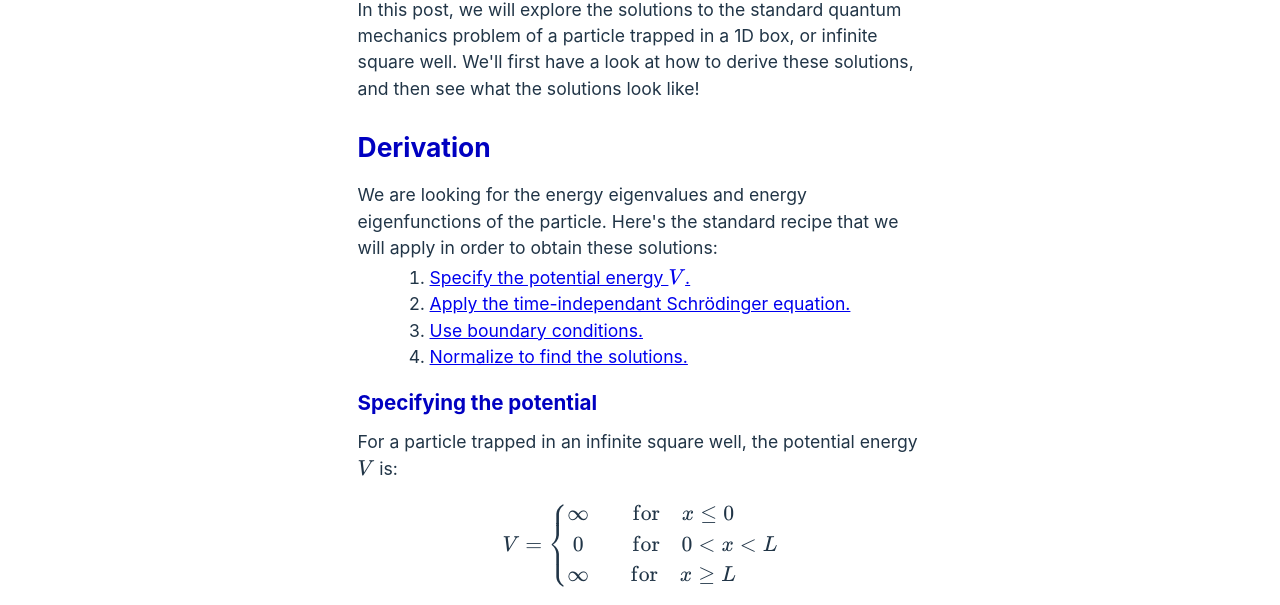
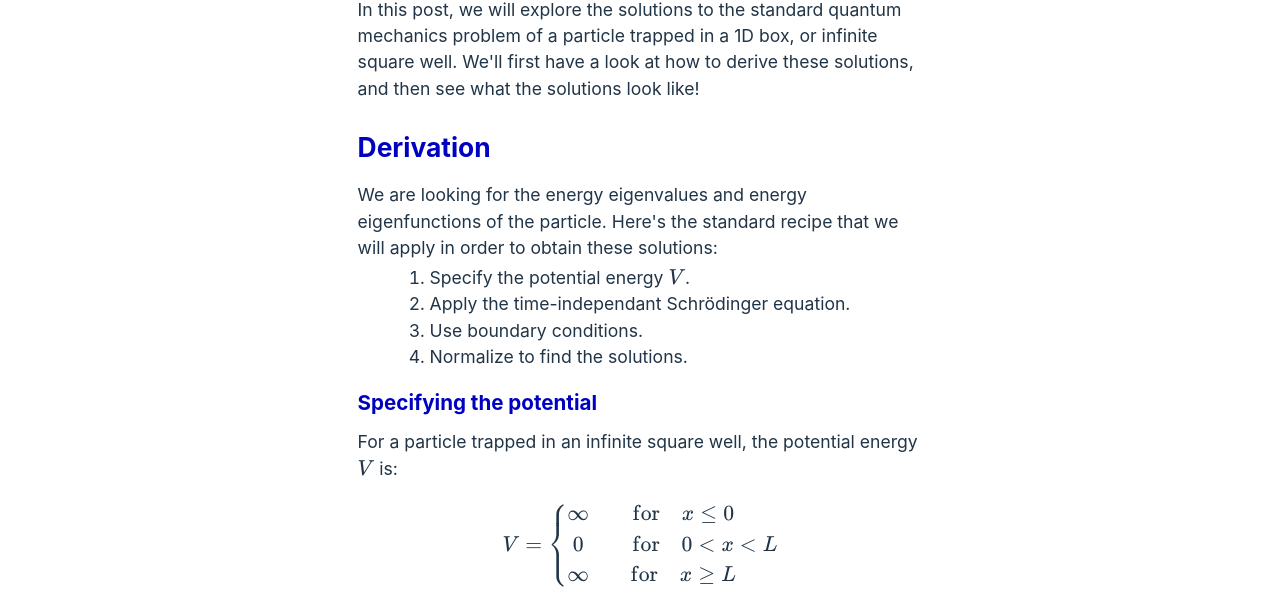
Before and after one commit to alex-kings/physics-blog, a website built with Vite: page posts/infinite-square-well-1d/index.html in a window 1280 px wide. Shown: the part 183-788 px from the top of the page. Built offline with nearby package versions, Linux system fonts and the light colour scheme.

Commit message:
Improve link styling.

```diff
--- a/posts/infinite-square-well-1d/index.html
+++ b/posts/infinite-square-well-1d/index.html
@@ -37,10 +37,10 @@
       </p>
       <div class="wrap-center">
         <ol>
-          <li><a href="#sub1">Specify the potential energy \(V\).</a></li>
-          <li><a href="#sub2">Apply the time-independant Schrödinger equation.</a></li>
-          <li><a href="#sub3">Use boundary conditions.</a></li>
-          <li><a href="#sub4">Normalize to find the solutions.</a></li>
+          <li><a class="anchor-link" href="#sub1">Specify the potential energy \(V\).</a></li>
+          <li><a class="anchor-link" href="#sub2">Apply the time-independant Schrödinger equation.</a></li>
+          <li><a class="anchor-link" href="#sub3">Use boundary conditions.</a></li>
+          <li><a class="anchor-link" href="#sub4">Normalize to find the solutions.</a></li>
         </ol>
       </div>
 
--- a/style/main.css
+++ b/style/main.css
@@ -1,3 +1,9 @@
+*{
+  padding:0;
+  margin:0;
+  box-sizing: border-box;
+  --text-color: #213547;
+}
 :root {
   font-family: Inter, system-ui, Avenir, Helvetica, Arial, sans-serif;
   line-height: 1.5;
@@ -5,14 +11,9 @@
   font-size: 1.1em;
 
   color-scheme: light dark;
-	color: #213547;
+	color: var(--text-color);
 	background-color: #ffffff;
 
-}
-*{
-    padding:0;
-    margin:0;
-    box-sizing: border-box;
 }
 a:hover {
 	color: #747bff;
--- a/style/post.css
+++ b/style/post.css
@@ -5,6 +5,10 @@
 h1 {
     text-align: center;
     color:var(--color-main);
+}
+.anchor-link {
+    text-decoration: none;
+    color: var(--text-color);
 }
 .anchor {
     display: block;
```
Also changed, not shown: index.html (+0 -1 lines).
